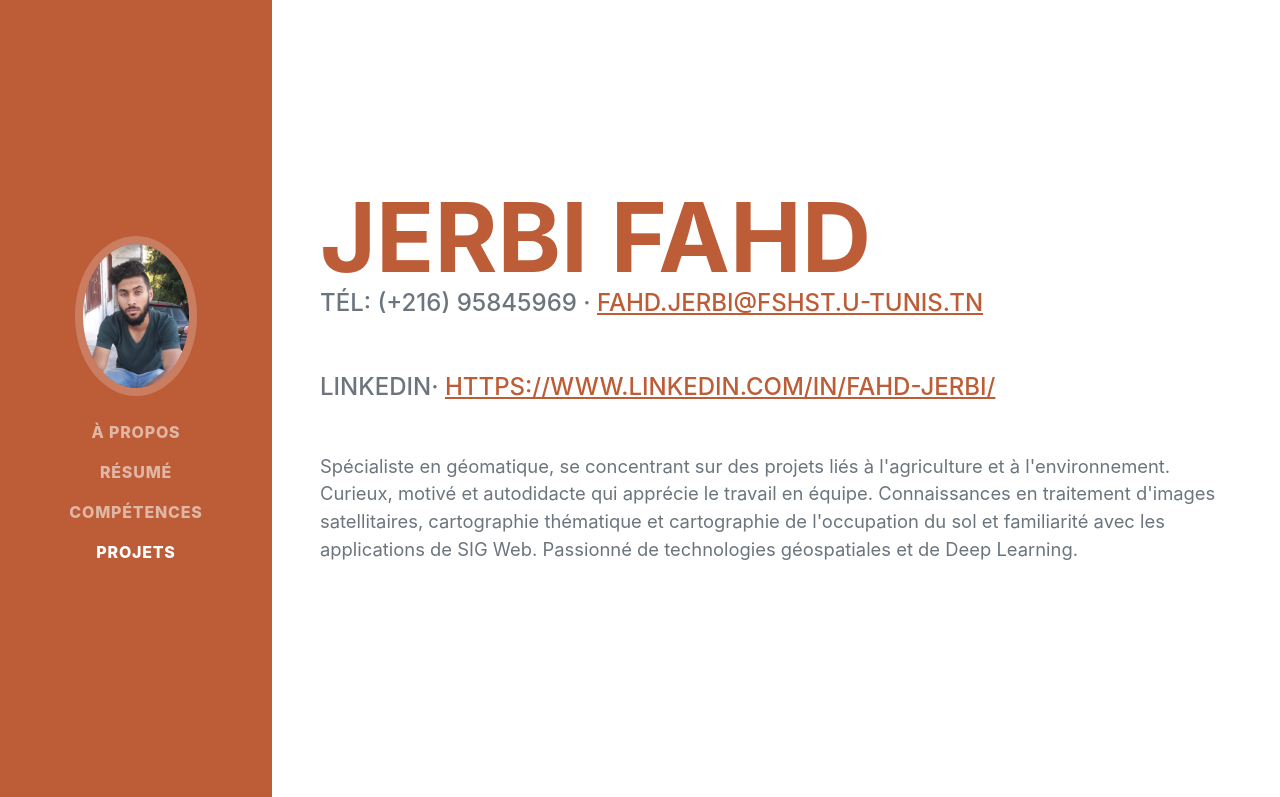
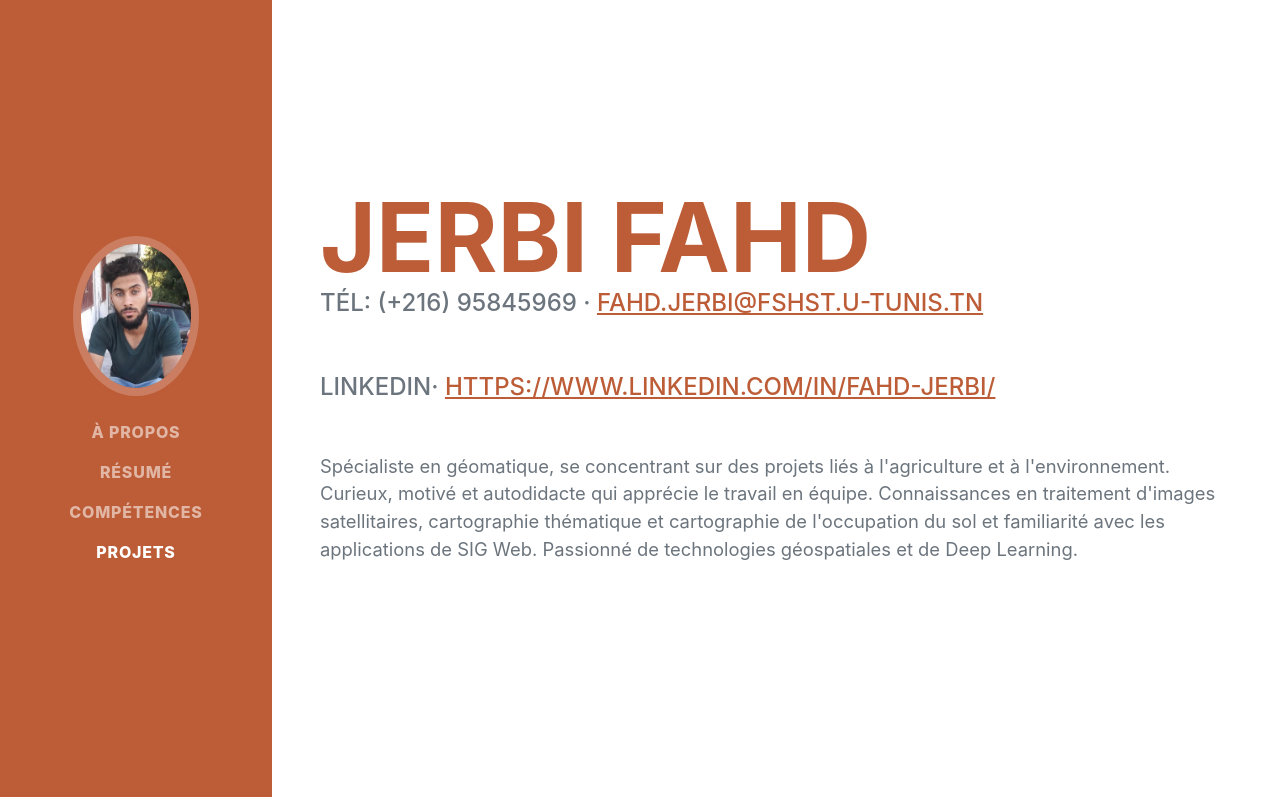
Before and after one commit to FahdJerbi/MyPortfolio, a plain HTML site: page index.html in a window 1280 px wide. Shown: the top 797 px of the page. Drawn offline with nearby package versions, Linux system fonts and the light colour scheme; a web font is replaced by a local one.

Commit message:
initial commit

```diff
--- a/index.html
+++ b/index.html
@@ -20,7 +20,7 @@
         <nav class="navbar navbar-expand-lg navbar-dark bg-primary fixed-top" id="sideNav">
             <a class="navbar-brand js-scroll-trigger" href="#page-top">
                 <span class="d-block d-lg-none">Fahd Jerbi</span>
-                <span class="d-none d-lg-block"><img class="img-fluid img-profile rounded-circle mx-auto mb-2" src="assets/img/im.png" alt="Fahd Jerbi" /></span>
+                <span class="d-none d-lg-block"><img class="img-fluid img-profile rounded-circle mx-auto mb-2" src="assets/img/im3.jpg" alt="Fahd Jerbi" /></span>
             </a>
             <button class="navbar-toggler" type="button" data-bs-toggle="collapse" data-bs-target="#navbarResponsive" aria-controls="navbarResponsive" aria-expanded="false" aria-label="Toggle navigation"><span class="navbar-toggler-icon"></span></button>
             <div class="collapse navbar-collapse" id="navbarResponsive">
```
Also changed, not shown: assets/img/im.PNG (deleted), assets/img/im3.JPG (added).
